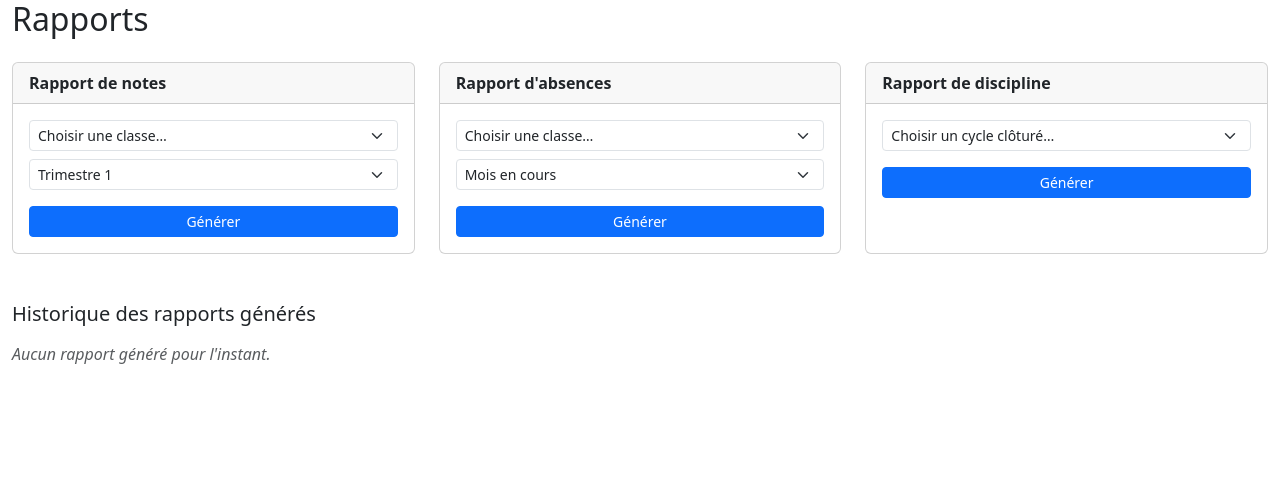
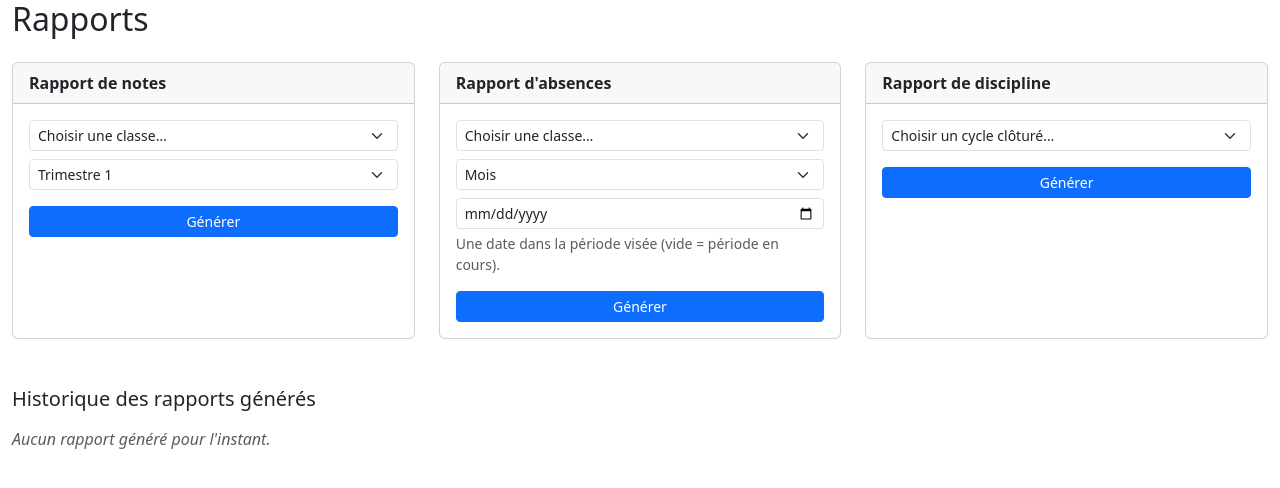
Before and after one commit to bashbe/DerechEretz, a Python web app: template app/templates/rapports/liste.html in a window 1280 px wide. Shown: the top 488 px of the page. Run offline with Jinja, Linux system fonts and the light colour scheme; the template is opened without the code that fills it, so the values that code supplies are empty; some libraries are stand-ins or nearby versions.

Commit message:
fix rapports

```diff
--- a/app/templates/rapports/liste.html
+++ b/app/templates/rapports/liste.html
@@ -47,13 +47,17 @@
               {% endfor %}
             </select>
           </div>
+          <div class="mb-2">
+            <select name="periode" class="form-select form-select-sm" required>
+              <option value="mois">Mois</option>
+              <option value="trimestre">Trimestre</option>
+              <option value="annee">Année scolaire</option>
+              <option value="cycle">Cycle de discipline</option>
+            </select>
+          </div>
           <div class="mb-3">
-            <select name="periode" class="form-select form-select-sm" required>
-              <option value="mois">Mois en cours</option>
-              <option value="trimestre">Trimestre en cours</option>
-              <option value="annee">Année scolaire</option>
-              <option value="cycle">Cycle de discipline en cours</option>
-            </select>
+            <input type="date" name="reference" class="form-control form-control-sm">
+            <div class="form-text">Une date dans la période visée (vide = période en cours).</div>
           </div>
           <button type="submit" class="btn btn-sm btn-primary w-100">Générer</button>
         </form>
```
Also changed, not shown: app/rapports/routes.py (+8 -1 lines).
